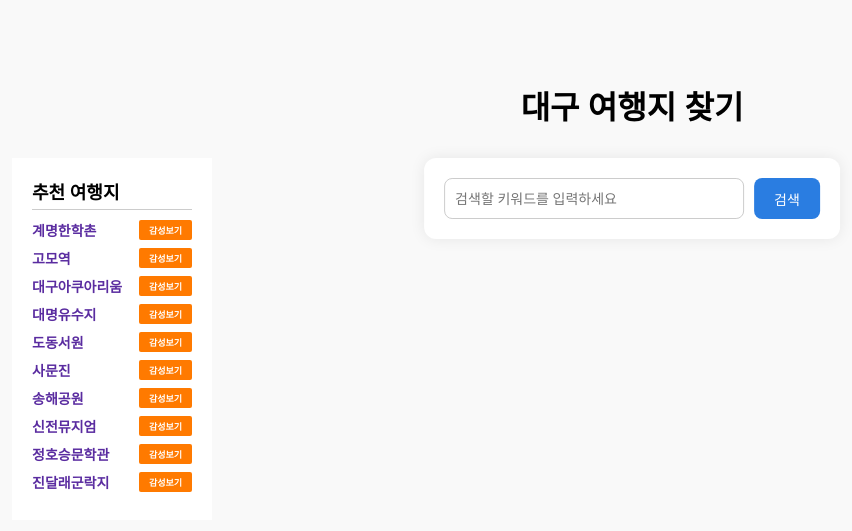
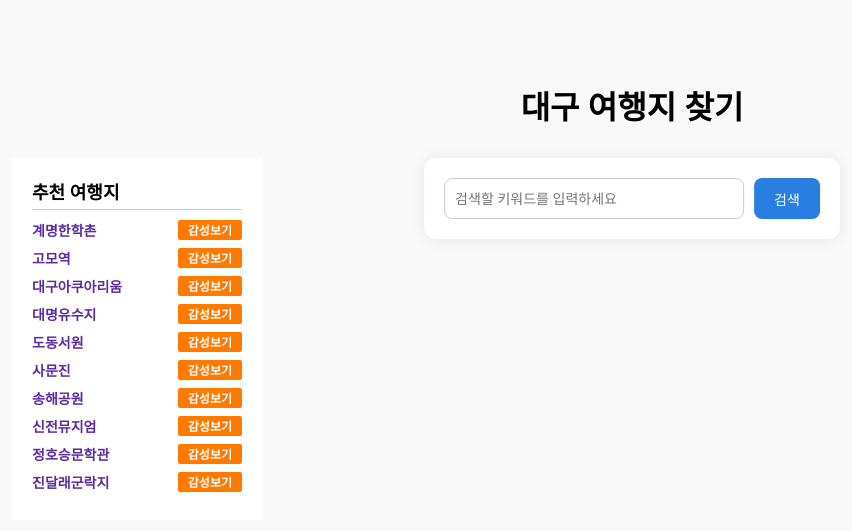
Before and after one commit to dlgudwn55/capstone, a Flask app: page / in a window 1280 px wide. Shown: the top 531 px of the page, without its empty margins (8-860 px from the left). Run offline with Flask 3, Linux system fonts and the light colour scheme.

Commit message:
홈화면에서 감성 분석 시각화 보는 버튼 추가

```diff
--- a/app/static/style.css
+++ b/app/static/style.css
@@ -51,7 +51,7 @@ header {
 }
 
 aside {
-    width: 200px;
+    width: 250px;
     background-color: #ffffff;
     padding: 20px;
     /* border-radius: 12px; */
@@ -80,22 +80,23 @@ aside h6 {
     align-items: center;
 } */
 
-.aside a {
-    margin-right: 10px;
-}
-
 .aside button {
     background-color: #ff7a00;
     color: white;
     padding: 0px 10px;
     border: none;
     border-radius: 2px;
-    font-size: 9px;
+    font-size: 12px;
     font-weight: bold;
     cursor: pointer;
 
     height: 20px;
     align-items: center;
+    text-align: center;
+}
+
+.aside button a {
+    color: white;
 }
 
 main {
--- a/app/templates/index.html
+++ b/app/templates/index.html
@@ -15,21 +15,59 @@
     <div class="container">
         <aside class="aside">
             <h3>추천 여행지</h3>
-            <h6><a href="/site?q=계명한학촌">계명한학촌</a><button>감성보기</button></h6>
-            <h6><a href="/site?q=고모역">고모역</a><button>감성보기</button></h6>
-            <h6><a href="/site?q=대구아쿠아리움">대구아쿠아리움</a><button>감성보기</button></h6>
-            <h6><a href="/site?q=대명유수지">대명유수지</a><button>감성보기</button></h6>
-            <h6><a href="/site?q=도동서원">도동서원</a><button>감성보기</button></h6>
-            <h6><a href="/site?q=사문진">사문진</a><button>감성보기</button></h6>
-            <h6><a href="/site?q=송해공원">송해공원</a><button>감성보기</button></h6>
-            <h6><a href="/site?q=신전뮤지엄">신전뮤지엄</a><button>감성보기</button></h6>
-            <h6><a href="/site?q=정호승문학관">정호승문학관</a><button>감성보기</button></h6>
-            <h6><a href="/site?q=진달래군락지">진달래군락지</a><button>감성보기</button></h6>
+            <h6>
+                <a href="/site?q=계명한학촌">계명한학촌</a>
+                <button><a href="../static/images/감성_계명한학촌.png" target="_blank">감성보기</a></button>
+                <!-- <button><a href="../static/images/대구 계명한학촌_긍정키워드.png" target="_blank">긍정키워드</a></button> -->
+            </h6>
+            <h6>
+                <a href="/site?q=고모역">고모역</a>
+                <button><a href="../static/images/감성_고모역.png" target="_blank">감성보기</a></button>
+            </h6>
+            <h6>
+                <a href="/site?q=대구아쿠아리움">대구아쿠아리움</a>
+                <button><a href="../static/images/감성_대구아쿠아리움.png" target="_blank">감성보기</a></button>
+            </h6>
+            <h6>
+                <a href="/site?q=대명유수지">대명유수지</a>
+                <button><a href="../static/images/감성_대명유수지.png" target="_blank">감성보기</a></button>
+            </h6>
+            <h6>
+                <a href="/site?q=도동서원">도동서원</a>
+                <button><a href="../static/images/감성_도동서원.png" target="_blank">감성보기</a></button>
+            </h6>
+            <h6>
+                <a href="/site?q=사문진">사문진</a>
+                <button><a href="../static/images/감성_사문진.png" target="_blank">감성보기</a></button>
+            </h6>
+            <h6>
+                <a href="/site?q=송해공원">송해공원</a>
+                <button><a href="../static/images/감성_송해공원.png" target="_blank">감성보기</a></button>
+            </h6>
+            <h6>
+                <a href="/site?q=신전뮤지엄">신전뮤지엄</a>
+                <button><a href="../static/images/감성_신전뮤지엄.png" target="_blank">감성보기</a></button>
+            </h6>
+            <h6>
+                <a href="/site?q=정호승문학관">정호승문학관</a>
+                <button><a href="../static/images/감성_정호승문학관.png" target="_blank">감성보기</a></button>
+            </h6>
+            <h6>
+                <a href="/site?q=진달래군락지">진달래군락지</a>
+                <button><a href="../static/images/감성_진달래군락지.png" target="_blank">감성보기</a></button>
+            </h6>
         </aside>
         <form method="get" action="/search">
             <input type="text" name="q" id="text-index" placeholder="검색할 키워드를 입력하세요" required />
             <button id="button-index" type="submit">검색</button>
         </form>
+
+        <!-- <div id="myModal" class="modal">
+            <div class="modal-content">
+                <span class="close" onclick="closeModal()">&times;</span>
+                <img src="../static/images/대구 계명한학촌_감성비율.png" alt="계명한학촌">
+            </div>
+        </div> -->
     </div>
 
 
```
Also changed, not shown: other parts of app/static/style.css (+30 -0 lines), 1 other file.
